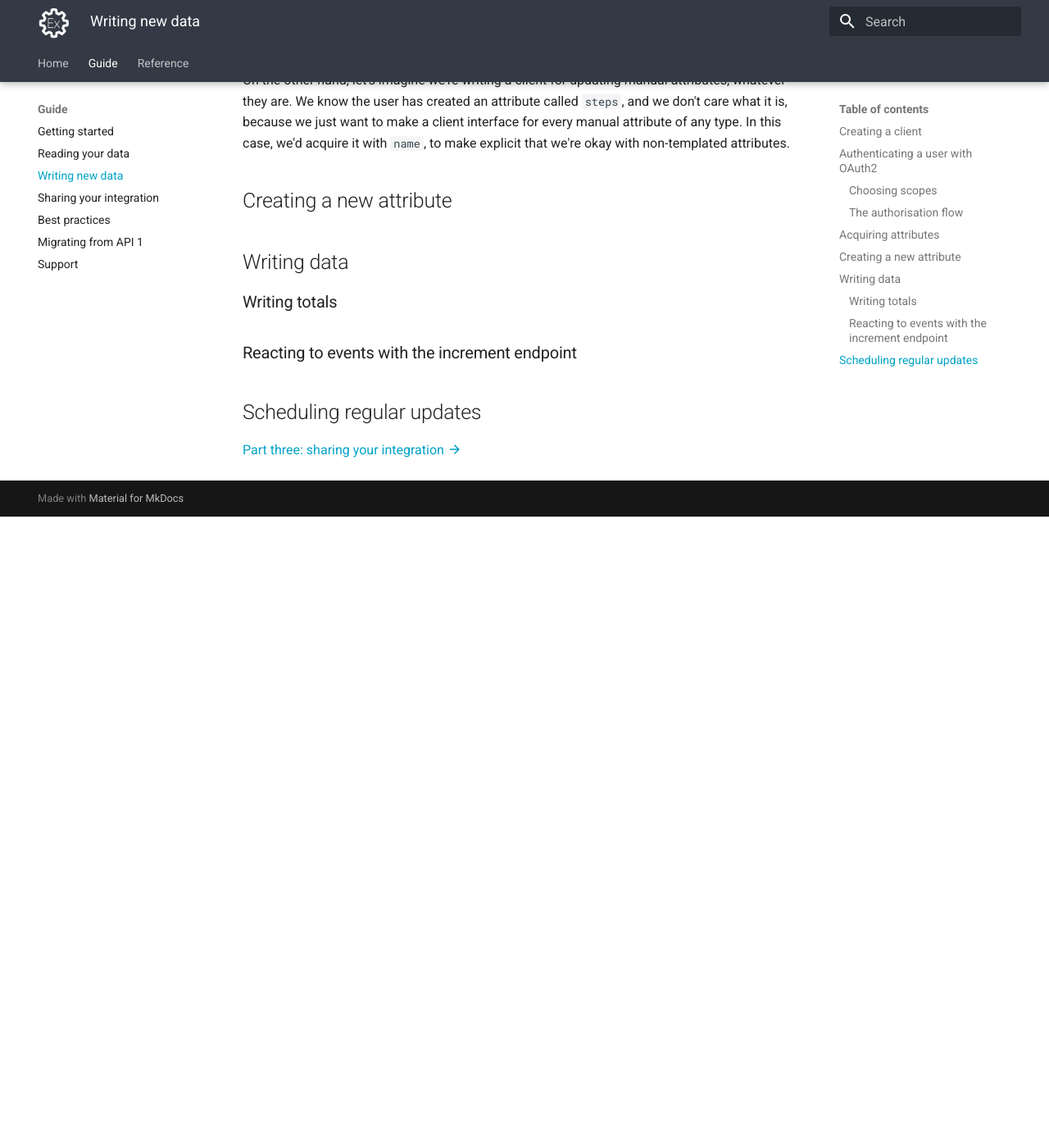
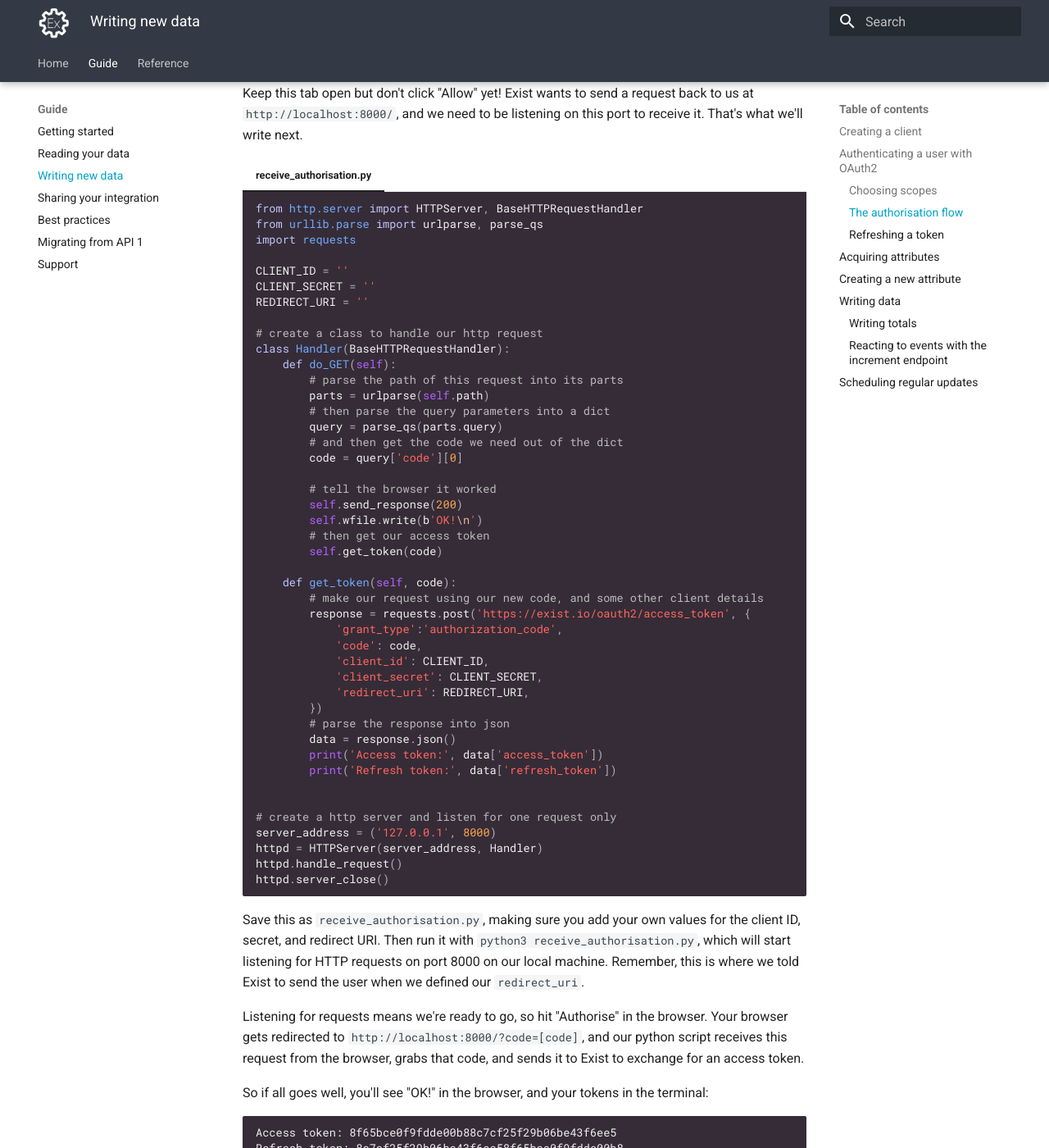
Before and after one commit to hellocodeco/exist-api-docs, an MkDocs documentation site: the page built from docs/guide/write_client.md, in a window 1280 px wide and 1400 px high, scrolled down 5020 px. Shown: the whole window at 82% size. Built offline with MkDocs 1.6.1 and Material for MkDocs 9.7.7, drawn with Linux system fonts in a browser that asks for light colours; before the commit the page ends 5650 px from its top, so only the background shows below that; some of the changed text lies outside the part shown.

Commit message:
oauth2 stuff for write guide

````diff
--- a/docs/guide/write_client.md
+++ b/docs/guide/write_client.md
@@ -1,7 +1,7 @@
 
 In this section we'll make an API client app and write some Python scripts to send data to Exist for our attributes. Along the way we'll learn about OAuth2 clients and the authorisation process, authenticating ourselves, creating and acquiring attributes, and the main ways of interacting with the Exist API to write data. This should build a good foundation for you to use the Exist API to manage the data for an attribute, perhaps as a way of sending data on triggers from other events, or as a regular automated syncing process from another data source.
 
-Our code examples will be in Python, and you're encouraged to copy and paste them, save them, and run them yourself! I'm using Python 3.8, but Python 3.6 or newer should be fine.
+Our code examples will be in Python, and you're encouraged to copy and paste them, save them, and run them yourself! I'm using Python 3.8, but Python 3.6 or newer should be fine. You'll need to make sure you have the `requests` library [installed](https://requests.readthedocs.io/en/latest/user/install/).
 
 You're not required to have read the [read client](/guide/read_client/) section, but here we'll only be dealing with *writing* data, so you may want to consult that section first in order to understand the structure of the data Exist provides.
 
@@ -79,16 +79,83 @@ Let's keep going with our Greatreads example and ask for the `media_write` scope
     print(f"{URL}?{querystring}")
     ```
 
-Copy this, save it to `request_authorisation.py`, and add your own client ID to `CLIENT_ID`. Run it with `python3 request_authorisation.py` and you'll see the URL in your terminal:
+Copy this, save it to `request_authorisation.py`, and add your own client ID to `CLIENT_ID`. Run it with `python3 request_authorisation.py` and you'll see the URL in your terminal (something like, but not the same as, this example):
 
 ```shell
 https://exist.io/oauth2/authorize?client_id=1234abcdef&response_type=code&redirect_uri=http%3A%2F%2Flocalhost%3A8000%2F&scope=media_write
 ```
 
-If you follow this URL in your browser (if you can't click it, copy and paste it in), you'll be presented with the authorisation page:
+This is the URL we'd give to any user who wanted to connect our Greatreads app to their Exist account. If we follow this URL in our own browser (if you can't click it, copy and paste it in), we'll be presented with the authorisation page:
+
+![The authorisation page](/img/authorisation.png)
 
 Keep this tab open but don't click "Allow" yet! Exist wants to send a request back to us at `http://localhost:8000/`, and we need to be listening on this port to receive it. That's what we'll write next.
 
+=== "receive_authorisation.py"
+
+    ```python
+    from http.server import HTTPServer, BaseHTTPRequestHandler
+    from urllib.parse import urlparse, parse_qs
+    import requests
+
+    CLIENT_ID = ''
+    CLIENT_SECRET = ''
+    REDIRECT_URI = ''
+
+    # create a class to handle our http request
+    class Handler(BaseHTTPRequestHandler):
+        def do_GET(self):
+            # parse the path of this request into its parts
+            parts = urlparse(self.path)
+            # then parse the query parameters into a dict
+            query = parse_qs(parts.query)
+            # and then get the code we need out of the dict
+            code = query['code'][0]
+
+            # tell the browser it worked
+            self.send_response(200)
+            self.wfile.write(b'OK!\n')
+            # then get our access token
+            self.get_token(code)
+
+        def get_token(self, code):
+            # make our request using our new code, and some other client details
+            response = requests.post('https://exist.io/oauth2/access_token', {
+                'grant_type':'authorization_code',
+                'code': code,
+                'client_id': CLIENT_ID,
+                'client_secret': CLIENT_SECRET,
+                'redirect_uri': REDIRECT_URI,
+            })
+            # parse the response into json
+            data = response.json()
+            print('Access token:', data['access_token'])
+            print('Refresh token:', data['refresh_token'])
+
+
+    # create a http server and listen for one request only
+    server_address = ('127.0.0.1', 8000)
+    httpd = HTTPServer(server_address, Handler)
+    httpd.handle_request()
+    httpd.server_close()
+
+    ```
+
+Save this as `receive_authorisation.py`, making sure you add your own values for the client ID, secret, and redirect URI. Then run it with `python3 receive_authorisation.py`, which will start listening for HTTP requests on port 8000 on our local machine. Remember, this is where we told Exist to send the user when we defined our `redirect_uri`.
+
+Listening for requests means we're ready to go, so hit "Authorise" in the browser. Your browser gets redirected to `http://localhost:8000/?code=[code]`, and our python script receives this request from the browser, grabs that code, and sends it to Exist to exchange for an access token.
+
+So if all goes well, you'll see "OK!" in the browser, and your tokens in the terminal:
+
+```
+Access token: 8f65bce0f9fdde00b88c7cf25f29b06be43f6ee5
+Refresh token: 8c7cf25f29b06be43f6ee58f65bce0f9fdde00b8
+```
+
+We've done it. We send the user to the authorisation page on Exist, received the request containing the code, and exchanged the code for a token. Now, once our code was running on a publicly accessible server (not `localhost`), we could successfully authenticate any user.
+
+
+### Refreshing a token
 
 
 ## Acquiring attributes
````
Also changed, not shown: docs/guide/read_client.md (+1 -1 lines), docs/img/authorisation.png (added).
